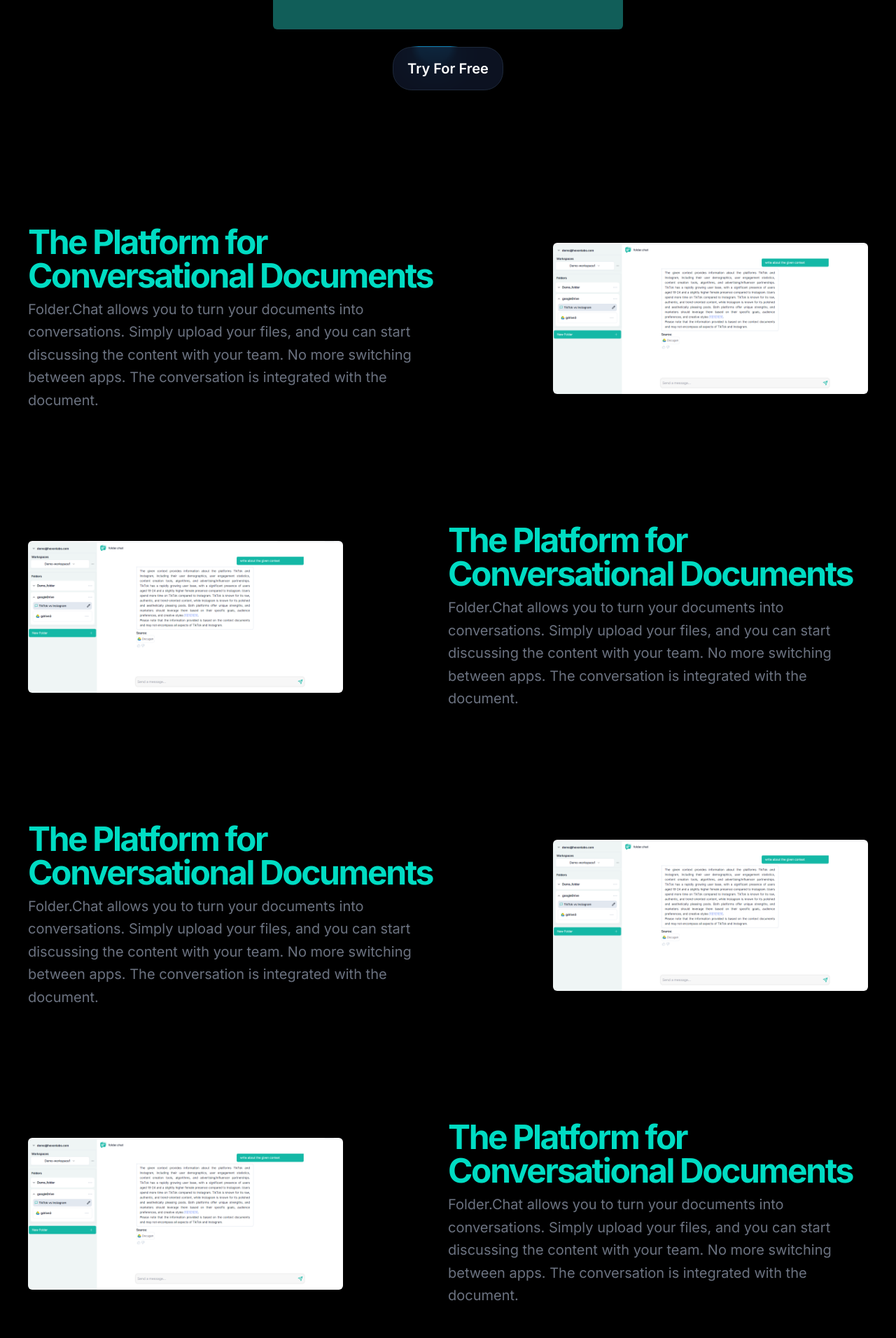
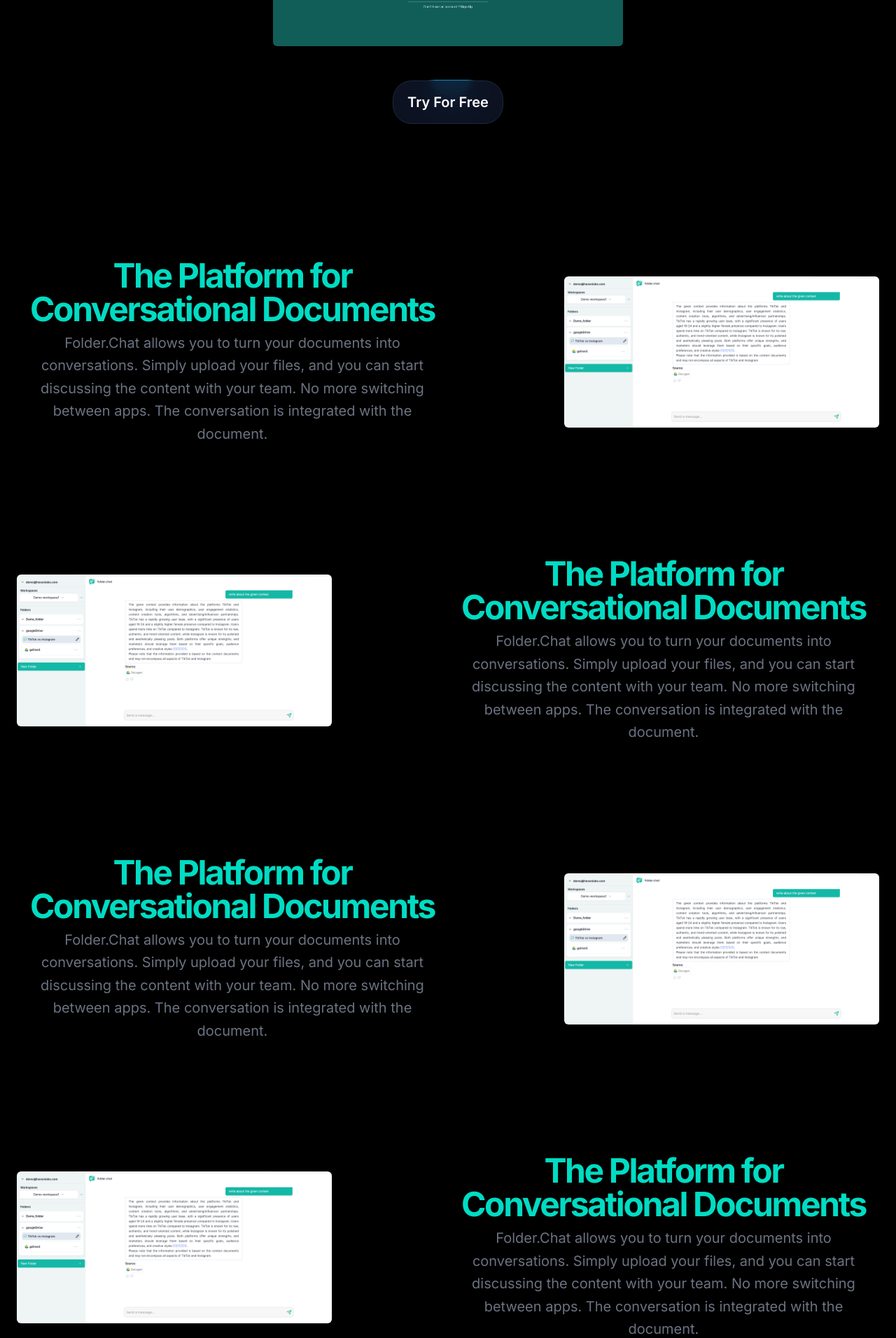
Before and after one commit to tarun-hexon/folder-chat-landing, a Next.js app: page / in a window 1280 px wide. Shown: the part 648-2560 px from the top of the page at 70% size. Built offline with nearby package versions, Linux system fonts and the light colour scheme.

Commit message:
add resp units

```diff
--- a/app/page.jsx
+++ b/app/page.jsx
@@ -75,7 +75,7 @@
   ]
 
   return (
-    <div className="flex flex-col min-h-[100dvh] bg-black text-white">
+    <div className="flex flex-col min-h-[100dvh] bg-black text-white flex-wrap">
       <header className="px-4 lg:px-6 h-14 flex items-center text-[#00dcc3] font-Inter">
         <Link className="flex items-center justify-center" href="#">
           <Image src={logo} />
@@ -97,7 +97,7 @@
       </header>
       <main className="flex-1">
         <section className="w-full py-8 md:py-12 lg:py-20 xl:py-28" id="about">
-          <div className="container flex flex-col items-center justify-center space-y-6 px-4 md:px-6">
+          <div className="container flex flex-col flex-wrap items-center justify-center space-y-12 px-4 md:px-6">
             <div className="text-center space-y-4">
               <Spotlight
                 className="-top-40 left-0 md:left-60 md:-top-20"
@@ -115,7 +115,7 @@
                   <CarouselItem key={index}>
                     <div className="rounded">
                       <Card className="rounded bg-transparent">
-                        <CardContent className="flex h-fit items-center justify-center pl-4 rounded">
+                        <CardContent className="flex h-fit items-center justify-center pl-4 rounded flex-wrap">
                           <Image
                             alt="Image"
                             className="rounded-md"
@@ -132,7 +132,7 @@
               <CarouselPrevious />
               <CarouselNext />
             </Carousel>
-            <div className="mx-auto w-full space-y-2 flex flex-col justify-center items-center gap-4" >
+            <div className="mx-auto w-full space-y-2 flex flex-col justify-center items-center gap-4 flex-wrap" >
               <a href={'https://demo.folder.chat/auth/signup'} target="_blank">
                 <Button
                   className="rounded-[1.75rem] text-xl w-full font-[600]"
@@ -141,8 +141,8 @@
           </div>
         </section>
         <section className="w-full py-12 md:py-24 lg:py-20" id="feature">
-          <div className="w-full flex justify-between items-center px-10">
-            <div className="w-1/2 space-y-2">
+          <div className="w-full flex justify-between items-center px-4 md:px-6 flex-wrap flex-col lg:flex-row text-center gap-6 lg:gap-0">
+            <div className="w-full lg:w-1/2 space-y-2">
               <h2 className="text-3xl font-bold tracking-tighter sm:text-4xl xl:text-5xl/none text-[#00dcc3]">
                 The Platform for Conversational Documents
               </h2>
@@ -152,7 +152,7 @@
                 integrated with the document.
               </p>
             </div>
-            <div className="w-1/2">
+            <div className="w-full lg:w-1/2">
               <Image
                 alt="Image"
                 className="ml-auto rounded-md"
@@ -163,9 +163,9 @@
             </div>
           </div>
         </section>
-        <section className="w-full py-12 md:py-24 lg:py-20" id="feature">
-          <div className="w-full flex flex-row-reverse justify-between items-center px-10">
-            <div className="w-1/2 space-y-2">
+        <section className="w-full py-12 md:py-24 lg:py-20">
+          <div className="w-full flex lg:flex-row-reverse justify-between items-center px-4 md:px-6 flex-wrap flex-col text-center gap-6 lg:gap-0">
+            <div className="w-full lg:w-1/2 space-y-2">
               <h2 className="text-3xl font-bold tracking-tighter sm:text-4xl xl:text-5xl/none text-[#00dcc3]">
                 The Platform for Conversational Documents
               </h2>
@@ -175,7 +175,7 @@
                 integrated with the document.
               </p>
             </div>
-            <div className="w-1/2">
+            <div className="w-full lg:w-1/2">
               <Image
                 alt="Image"
                 className="mr-auto rounded-md"
@@ -186,9 +186,9 @@
             </div>
           </div>
         </section>
-        <section className="w-full py-12 md:py-24 lg:py-20" id="feature">
-          <div className="w-full flex justify-between items-center px-10">
-            <div className="w-1/2 space-y-2">
+        <section className="w-full py-12 md:py-24 lg:py-20">
+          <div className="w-full flex justify-between items-center px-4 md:px-6 flex-wrap flex-col lg:flex-row text-center gap-6 lg:gap-0">
+            <div className="w-full lg:w-1/2 space-y-2">
               <h2 className="text-3xl font-bold tracking-tighter sm:text-4xl xl:text-5xl/none text-[#00dcc3]">
                 The Platform for Conversational Documents
               </h2>
@@ -198,7 +198,7 @@
                 integrated with the document.
               </p>
             </div>
-            <div className="w-1/2">
+            <div className="w-full lg:w-1/2">
               <Image
                 alt="Image"
                 className="ml-auto rounded-md"
@@ -209,9 +209,9 @@
             </div>
           </div>
         </section>
-        <section className="w-full py-12 md:py-24 lg:py-20" id="feature">
-          <div className="w-full flex flex-row-reverse justify-between items-center px-10">
-            <div className="w-1/2 space-y-2">
+        <section className="w-full py-12 md:py-24 lg:py-20">
+          <div className="w-full flex lg:flex-row-reverse justify-between items-center px-4 md:px-6 flex-wrap flex-col text-center gap-6 lg:gap-0">
+            <div className="w-full lg:w-1/2 space-y-2">
               <h2 className="text-3xl font-bold tracking-tighter sm:text-4xl xl:text-5xl/none text-[#00dcc3]">
                 The Platform for Conversational Documents
               </h2>
@@ -221,7 +221,7 @@
                 integrated with the document.
               </p>
             </div>
-            <div className="w-1/2">
+            <div className="w-full lg:w-1/2">
               <Image
                 alt="Image"
                 className="mr-auto rounded-md"
@@ -233,11 +233,11 @@
           </div>
         </section>
         <section className="w-full py-12 md:py-24 lg:py-20" id="pricing">
-          <div className="w-full flex flex-col items-center justify-center gap-4 px-4 text-center md:px-6 space-y-5 ">
-            <h2 className="text-3xl font-bold tracking-tighter sm:text-4xl md:text-5xl ">Pricing</h2>
-            <div className="w-full flex gap-10 justify-center items-center">
+          <div className="w-full flex flex-col items-center justify-center gap-4 px-4 text-center md:px-6 space-y-5 flex-wrap">
+            <h2 className="text-3xl font-bold tracking-tighter sm:text-4xl md:text-5xl">Pricing</h2>
+            <div className="w-full flex gap-10 justify-center items-center flex-wrap">
               {plans.map((plan, idx) => {
-                return <BackgroundGradient key={idx} className="min-w-[28vw] text-justify py-1 rounded-[22px] p-4 sm:p-10 bg-black space-y-8">
+                return <BackgroundGradient key={idx} className="lg:min-w-[28vw] min-w-[80vw] text-justify py-1 rounded-[22px] p-4 sm:p-10 bg-black space-y-8">
                 <div className="space-y-4">
                   <div className="overflow-hidden p-4 space-y-4">
                     <h2 className="w-fit px-2 py-1 bg-[#14B8A6] rounded-md text-xl">{plan.name}</h2>
@@ -266,7 +266,7 @@
         </section>
 
       </main>
-      <footer className="flex flex-col gap-2 sm:flex-row py-6 w-full shrink-0 items-center px-4 md:px-6 border-t">
+      <footer className="flex flex-col gap-2 sm:flex-row py-6 w-full shrink-0 items-center px-4 md:px-6 border-t flex-wrap">
         <p className="text-xs">© 2024 Hexon Labs. All rights reserved.</p>
         <nav className="sm:ml-auto flex gap-4 sm:gap-6">
           <Link className="text-xs hover:underline underline-offset-4" href="#">
```
